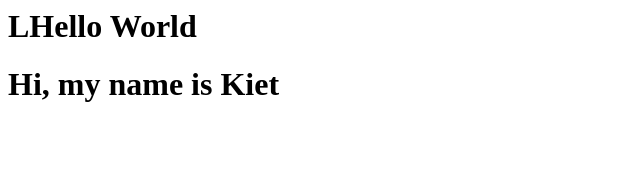
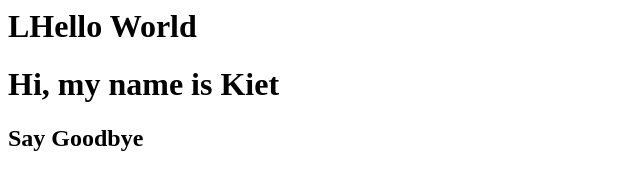
Before and after one commit to KotatsuNik/demogit, a plain HTML site: page index.html in a window 1280 px wide. Shown: the whole page, without its empty margins (0-640 px from the left). Drawn offline with Linux system fonts and the light colour scheme.

Commit message:
add say goodbye

```diff
--- a/index.html
+++ b/index.html
@@ -1,2 +1,3 @@
 <h1>LHello World </h1>
 <h1>Hi, my name is Kiet</h1>
+<h2>Say Goodbye</h2>
```
